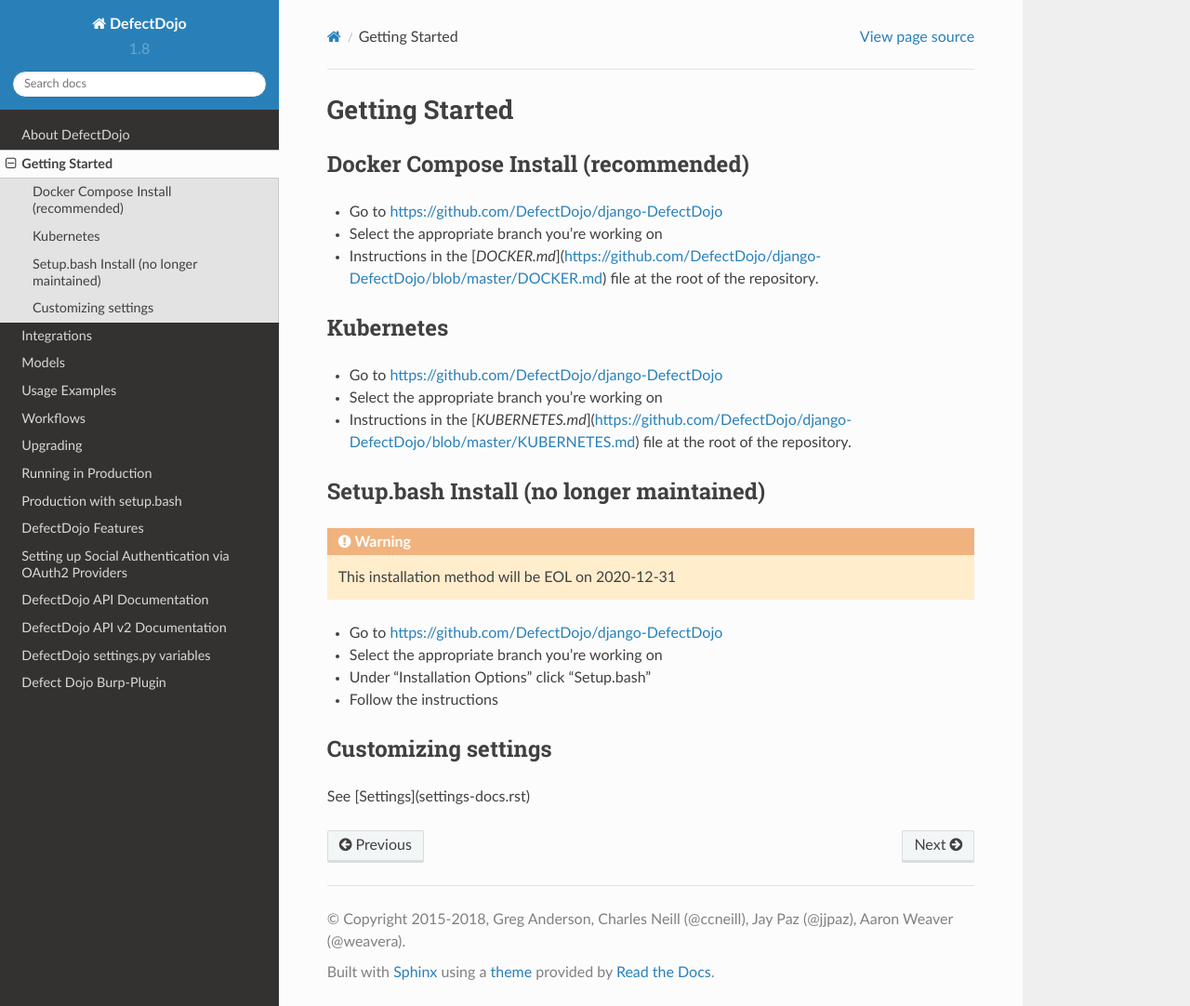
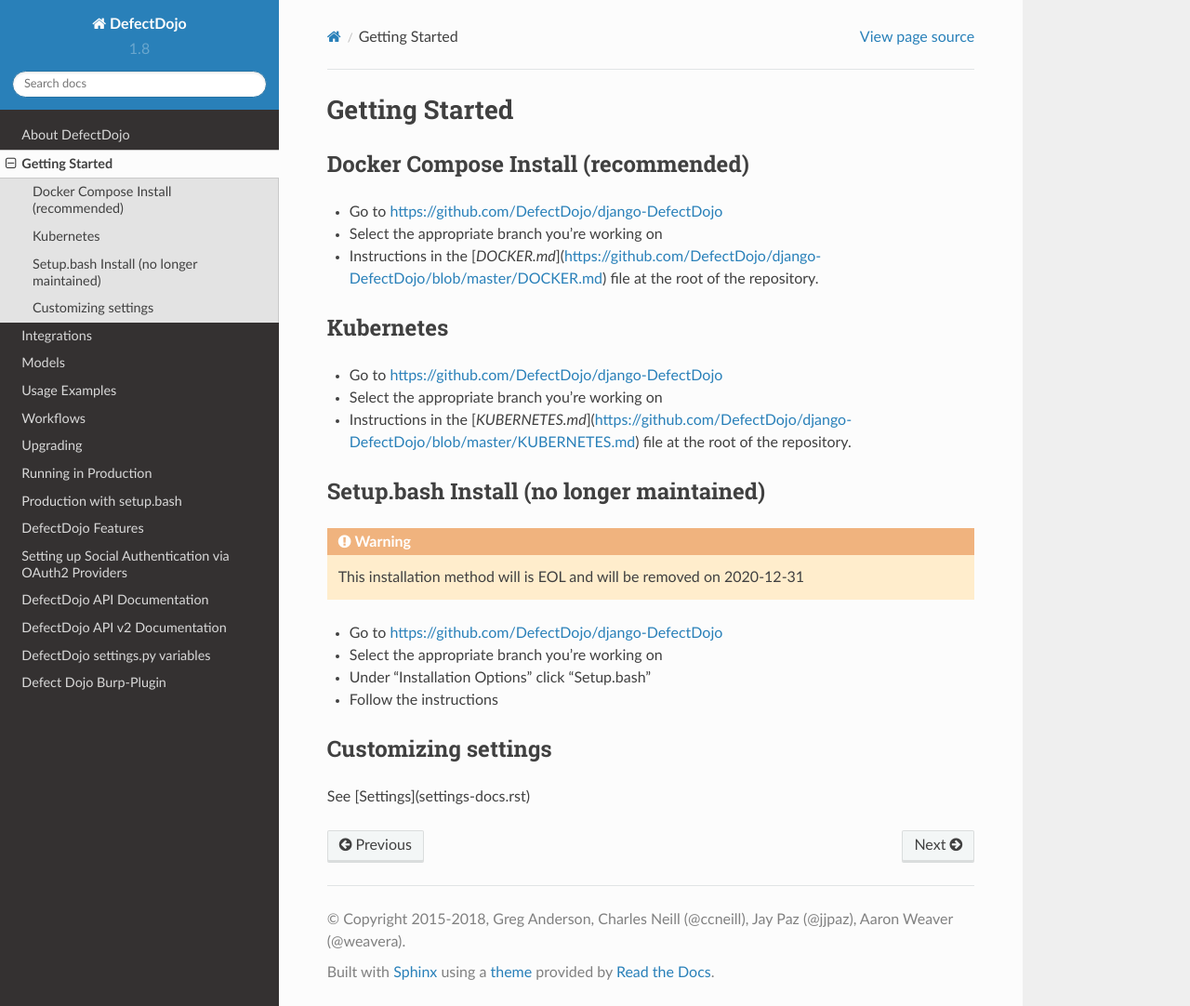
Before and after one commit to DefectDojo/Documentation, a Sphinx documentation site: the page built from docs/getting-started.rst, in a window 1280 px wide and 1082 px high. Shown: the whole window at 93% size. Built offline with Sphinx 7.4.7 and the Read the Docs theme 2.0.0, drawn with Linux system fonts in a browser that asks for light colours.

Commit message:
Update getting-started.rst

```diff
--- a/docs/getting-started.rst
+++ b/docs/getting-started.rst
@@ -16,7 +16,7 @@
 Setup.bash Install (no longer maintained)
 *****************************************
 .. warning::
-   This installation method will be EOL on 2020-12-31
+   This installation method will is EOL and will be removed on 2020-12-31
 
 * Go to https://github.com/DefectDojo/django-DefectDojo
 * Select the appropriate branch you're working on
```
